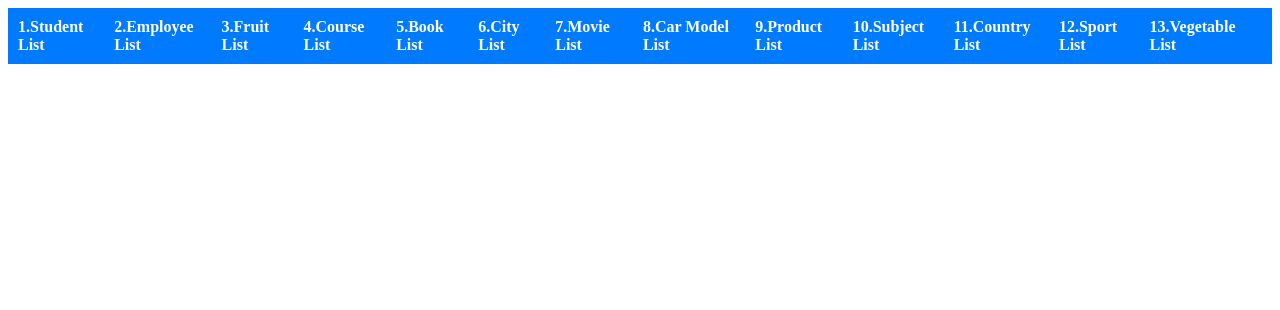
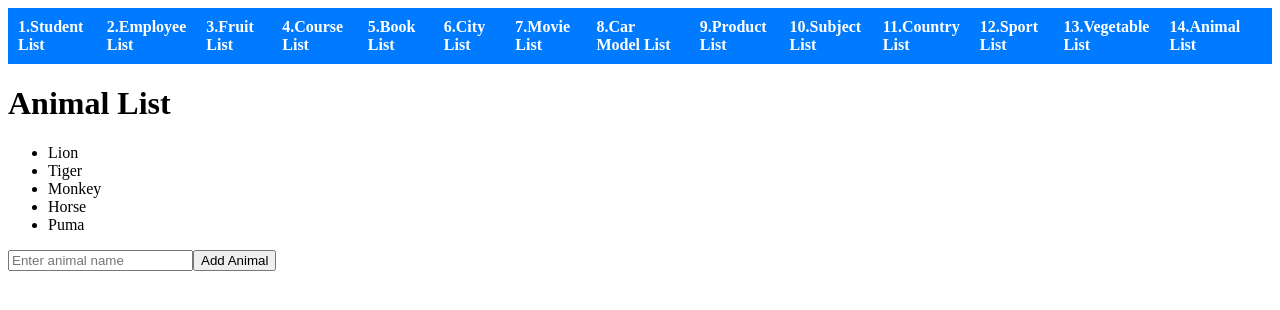
Before and after one commit to Xavierbaliw/Activity15-Angular-with-TypeScript-and-Data-Structures, an Angular app: page /animallist in a window 1280 px wide. Before the commit this address led to /. Shown: the top 310 px of the page. Built offline with nearby package versions, Linux system fonts and the light colour scheme.

Commit message:
14TH COMMIT animallist

```diff
--- a/src/app/app.component.html
+++ b/src/app/app.component.html
@@ -13,6 +13,7 @@
     <li><a routerLink="countrylist">11.Country List</a></li>
     <li><a routerLink="sportlist">12.Sport List</a></li>
     <li><a routerLink="vegetablelist">13.Vegetable List</a></li>
+    <li><a routerLink="animallist">14.Animal List</a></li>
   </ul>
 </nav>
 <router-outlet></router-outlet>
--- a/src/app/app.module.ts
+++ b/src/app/app.module.ts
@@ -18,6 +18,7 @@ import {SubjectListComponent} from "./component/subject-list/subject-list.compon
 import {CountryListComponent} from "./component/country-list/country-list.component";
 import {SportListComponent} from "./component/sport-list/sport-list.component";
 import {VegetableListComponent} from "./component/vegetable-list/vegetable-list.component";
+import {AnimalListComponent} from "./component/animal-list/animal-list.component";
 
 
 const routes: Routes = [
@@ -34,6 +35,7 @@ const routes: Routes = [
   {path: 'countrylist', component: CountryListComponent},
   {path: 'sportlist', component: SportListComponent},
   {path: 'vegetablelist', component: VegetableListComponent},
+  {path: 'animallist', component: AnimalListComponent},
   ]
 
 @NgModule ({
@@ -60,6 +62,7 @@ const routes: Routes = [
     CountryListComponent,
     SportListComponent,
     VegetableListComponent,
+    AnimalListComponent,
     ],
   providers: [
 
--- /dev/null
+++ b/src/app/component/animal-list/animal-list.component.html
@@ -0,0 +1,10 @@
+<div class="container">
+  <h1>Animal List</h1>
+
+  <ul>
+    <li *ngFor="let animal of animals">{{ animal }}</li>
+  </ul>
+
+  <input [(ngModel)]="newAnimal" placeholder="Enter animal name" />
+  <button (click)="addAnimal()">Add Animal</button>
+</div>
--- /dev/null
+++ b/src/app/component/animal-list/animal-list.component.ts
@@ -0,0 +1,18 @@
+import { Component } from '@angular/core';
+
+@Component({
+  selector: 'app-animal-list',
+  templateUrl: './animal-list.component.html',
+  styleUrl: './animal-list.component.css'
+})
+export class AnimalListComponent {
+  animals: string[] = ['Lion', 'Tiger', 'Monkey', 'Horse', 'Puma'];
+  newAnimal: string = '';
+
+  addAnimal() {
+    if (this.newAnimal) {
+      this.animals.push(this.newAnimal);
+      this.newAnimal = '';
+    }
+  }
+}
```
Also changed, not shown: src/app/component/animal-list/animal-list.component.css (added), 1 other file (tests, documents, lock files or other folders).
